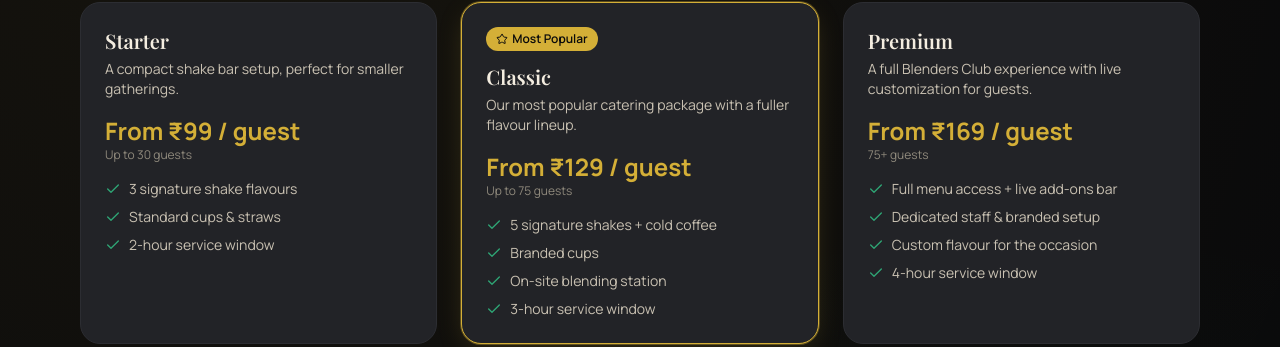
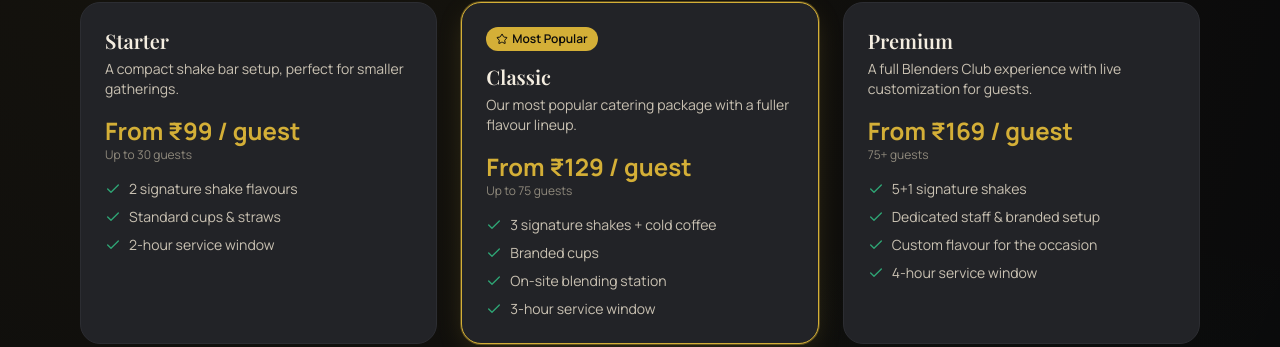
Before and after one commit to ambarish99-07/Mocktail-journey, a Next.js app: page /catering in a window 1280 px wide. Shown: the part 769-1116 px from the top of the page. Built offline with nearby package versions, Linux system fonts and the light colour scheme; no server answers; a web font is replaced by a local one.

Commit message:
Adjust catering package flavour counts
Starter drops to 2 flavours, Classic to 3, and Premium is now framed
as 5+1 signature shakes instead of open-ended "full menu access" with
a live add-ons bar.

```diff
--- a/src/data/catering.ts
+++ b/src/data/catering.ts
@@ -28,7 +28,7 @@
     description: 'A compact shake bar setup, perfect for smaller gatherings.',
     startingPrice: 'From ₹99 / guest',
     bestFor: 'Up to 30 guests',
-    inclusions: ['3 signature shake flavours', 'Standard cups & straws', '2-hour service window'],
+    inclusions: ['2 signature shake flavours', 'Standard cups & straws', '2-hour service window'],
   },
   {
     id: 'classic',
@@ -36,7 +36,7 @@
     description: 'Our most popular catering package with a fuller flavour lineup.',
     startingPrice: 'From ₹129 / guest',
     bestFor: 'Up to 75 guests',
-    inclusions: ['5 signature shakes + cold coffee', 'Branded cups', 'On-site blending station', '3-hour service window'],
+    inclusions: ['3 signature shakes + cold coffee', 'Branded cups', 'On-site blending station', '3-hour service window'],
   },
   {
     id: 'premium',
@@ -45,7 +45,7 @@
     startingPrice: 'From ₹169 / guest',
     bestFor: '75+ guests',
     inclusions: [
-      'Full menu access + live add-ons bar',
+      '5+1 signature shakes',
       'Dedicated staff & branded setup',
       'Custom flavour for the occasion',
       '4-hour service window',
```
